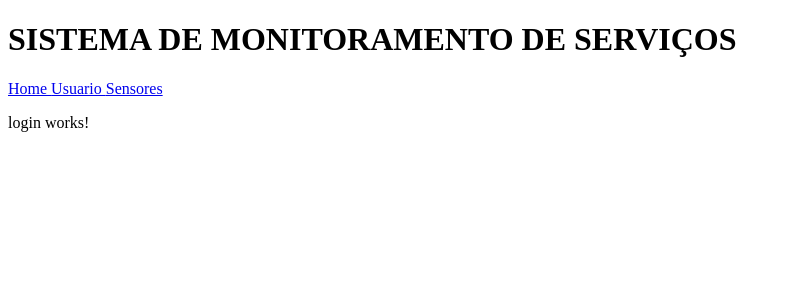
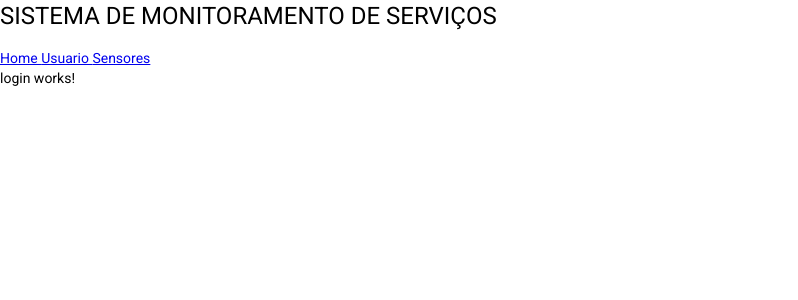
Before and after one commit to Univesp-Erickbento/PI3-SMS, an Angular app: page / in a window 1280 px wide. Shown: the top 300 px of the page, without its empty margins (0-798 px from the left). Built offline with nearby package versions, Linux system fonts and the light colour scheme.

Commit message:
instalação do Material desing, falta configurar o modulo

```diff
--- a/angular.json
+++ b/angular.json
@@ -28,6 +28,7 @@
               "src/assets"
             ],
             "styles": [
+              "./node_modules/@angular/material/prebuilt-themes/indigo-pink.css",
               "src/styles.scss"
             ],
             "scripts": []
@@ -96,6 +97,7 @@
               "src/assets"
             ],
             "styles": [
+              "./node_modules/@angular/material/prebuilt-themes/indigo-pink.css",
               "src/styles.scss"
             ],
             "scripts": []
--- a/package.json
+++ b/package.json
@@ -11,10 +11,12 @@
   "private": true,
   "dependencies": {
     "@angular/animations": "^14.2.0",
+    "@angular/cdk": "^14.2.5",
     "@angular/common": "^14.2.0",
     "@angular/compiler": "^14.2.0",
     "@angular/core": "^14.2.0",
     "@angular/forms": "^14.2.0",
+    "@angular/material": "^14.2.5",
     "@angular/platform-browser": "^14.2.0",
     "@angular/platform-browser-dynamic": "^14.2.0",
     "@angular/router": "^14.2.0",
--- a/src/app/app.module.ts
+++ b/src/app/app.module.ts
@@ -7,6 +7,7 @@
 import { LoginComponent } from './componentes/pages/login/login.component';
 import { UsuarioComponent } from './componentes/cadastros/usuario/usuario.component';
 import { SensoresComponent } from './componentes/cadastros/sensores/sensores.component';
+import { BrowserAnimationsModule } from '@angular/platform-browser/animations';
 
 @NgModule({
   declarations: [
@@ -18,7 +19,8 @@
   ],
   imports: [
     BrowserModule,
-    AppRoutingModule
+    AppRoutingModule,
+    BrowserAnimationsModule
   ],
   providers: [],
   bootstrap: [AppComponent]
--- a/src/index.html
+++ b/src/index.html
@@ -6,8 +6,11 @@
   <base href="/">
   <meta name="viewport" content="width=device-width, initial-scale=1">
   <link rel="icon" type="image/x-icon" href="favicon.ico">
+  <link rel="preconnect" href="https://fonts.gstatic.com">
+  <link href="https://fonts.googleapis.com/css2?family=Roboto:wght@300;400;500&display=swap" rel="stylesheet">
+  <link href="https://fonts.googleapis.com/icon?family=Material+Icons" rel="stylesheet">
 </head>
-<body>
+<body class="mat-typography">
   <app-root></app-root>
 </body>
 </html>
--- a/src/styles.scss
+++ b/src/styles.scss
@@ -1 +1,4 @@
 /* You can add global styles to this file, and also import other style files */
+
+html, body { height: 100%; }
+body { margin: 0; font-family: Roboto, "Helvetica Neue", sans-serif; }
```
Also changed, not shown: 1 other file (tests, documents, lock files or other folders).
